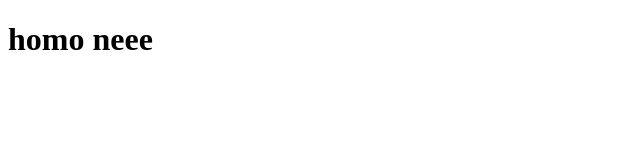
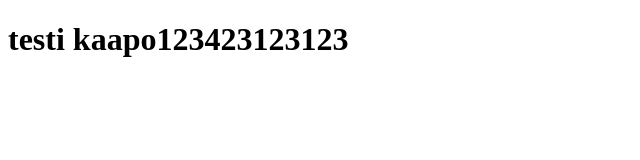
Before and after one commit to KaapoK/KaapoK.github.io, a plain HTML site: page index.html in a window 1280 px wide. Shown: the whole page, without its empty margins (0-640 px from the left). Drawn offline with Linux system fonts and the light colour scheme.

Commit message:
Update index.html

```diff
--- a/index.html
+++ b/index.html
@@ -6,6 +6,6 @@
     <title>Document</title>
 </head>
 <body>
-    <h1>homo neee</h1>
+    <h1>testi kaapo123423123123</h1>
 </body>
 </html>
```
